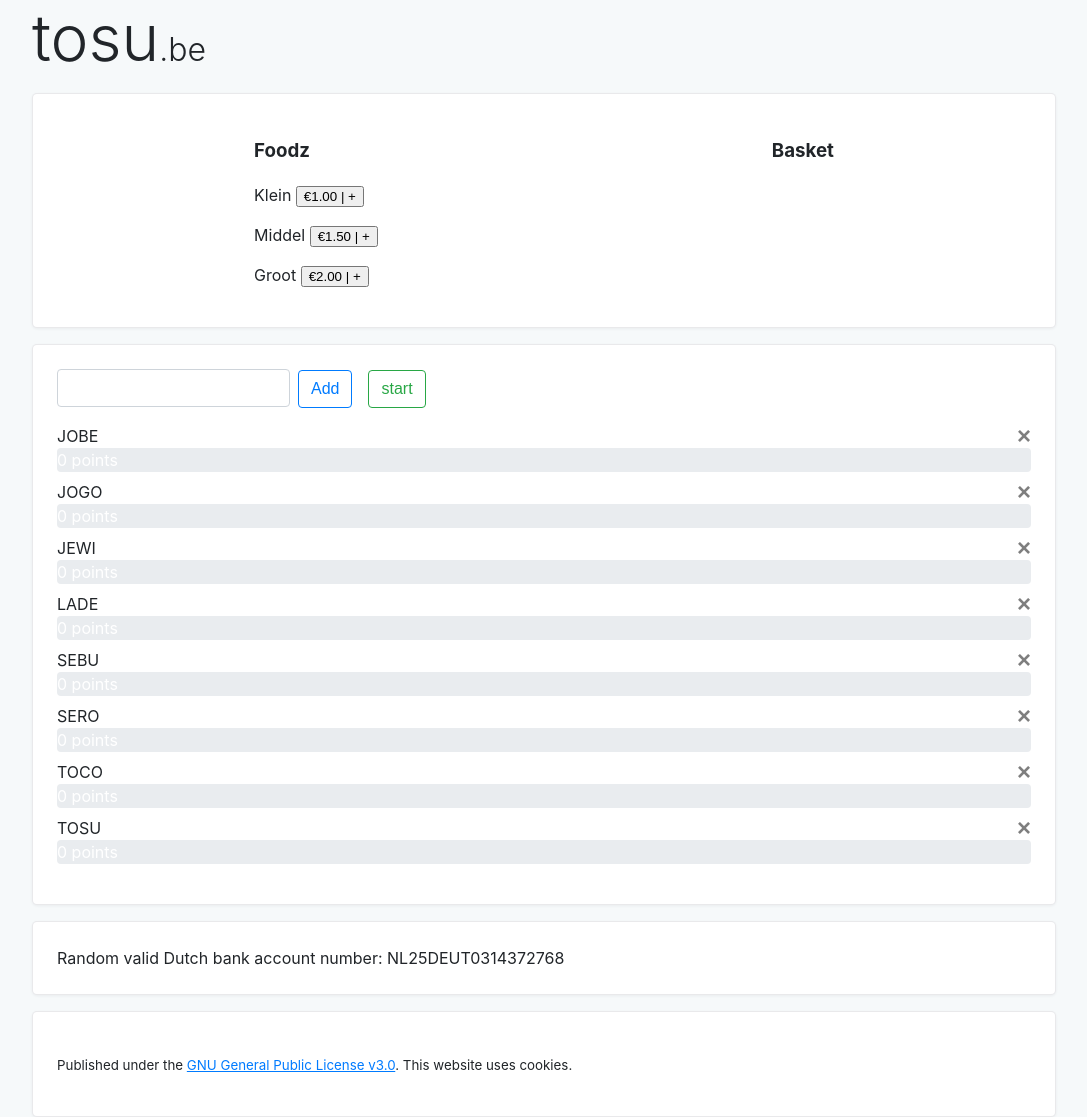
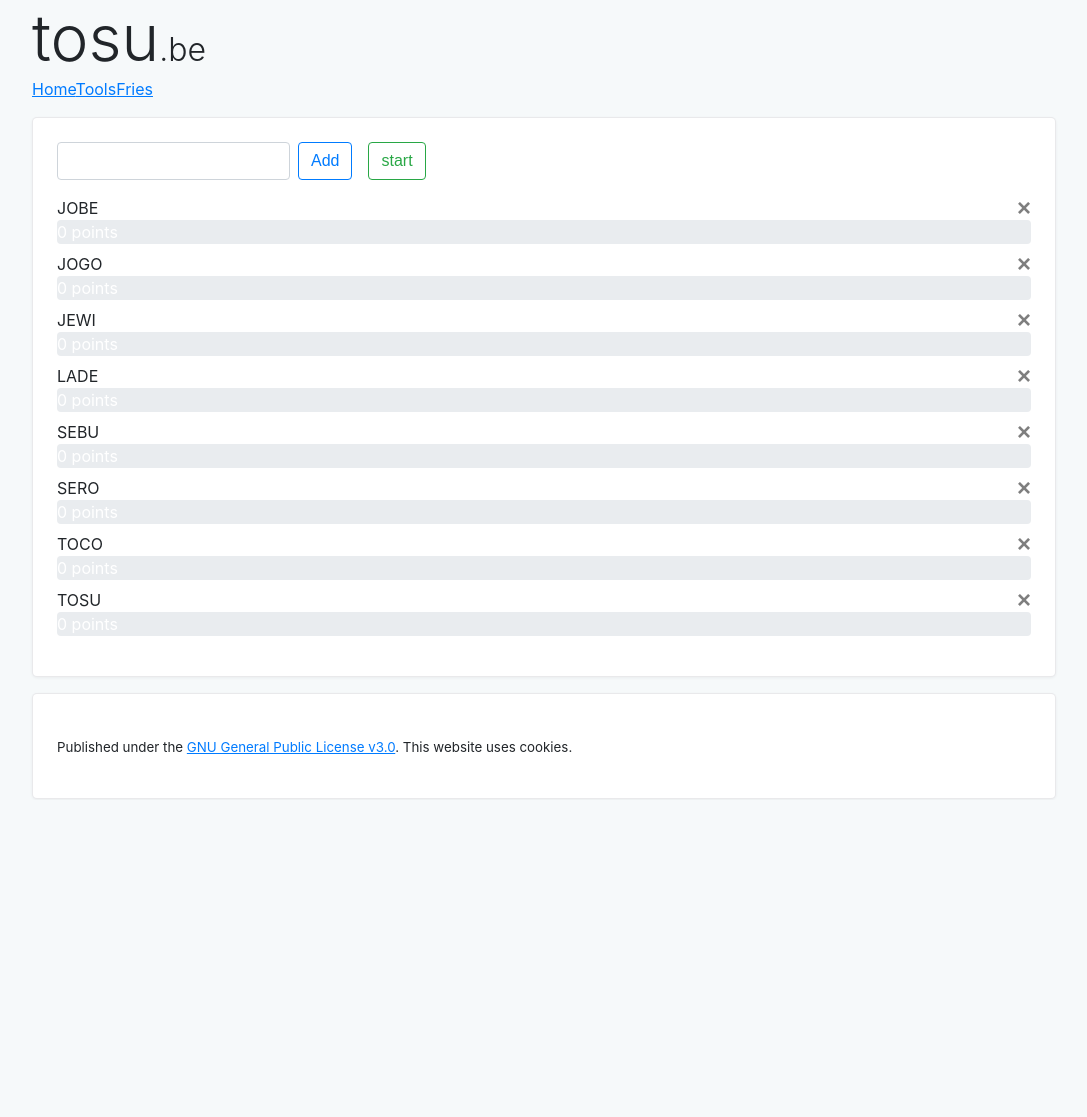
Before and after one commit to TomDeS/tosu, an Angular app: page /home in a window 1280 px wide. Before the commit this address led to /. Shown: the whole page, without its empty margins (96-1183 px from the left). After the commit the page ends 800 px from the top, so only its background shows below. Built offline with nearby package versions, Linux system fonts and the light colour scheme.

Commit message:
basic navigation

```diff
--- a/src/app/app-routing.module.ts
+++ b/src/app/app-routing.module.ts
@@ -1,7 +1,16 @@
 import { NgModule } from '@angular/core';
 import { Routes, RouterModule } from '@angular/router';
 
-const routes: Routes = [];
+import { BankaccountComponent } from './components/bankaccount/bankaccount.component';
+import { PlayerComponent } from './components/player/player.component';
+import { ProductListComponent } from './components/shop/product-list/product-list.component';
+
+const routes: Routes = [
+  { path: '', redirectTo: '/home', pathMatch: 'full' },
+  { path: 'fries', component: ProductListComponent },
+  { path: 'home', component: PlayerComponent },
+  { path: 'tools', component: BankaccountComponent },
+];
 
 @NgModule({
   imports: [RouterModule.forRoot(routes)],
--- a/src/app/app.component.html
+++ b/src/app/app.component.html
@@ -1,16 +1,20 @@
-<h1>tosu<span class="small">.be</span></h1>
+<header>
+    <h1>tosu<span class="small">.be</span></h1>
+    <nav>
+        <a routerLink="/home">Home</a>
+        <a routerLink="/tools">Tools</a>
+        <a routerLink="/fries">Fries</a>
+    </nav>
+</header>
 
-<app-product-list></app-product-list>
+<router-outlet></router-outlet>
 
-<app-player></app-player>
-
-<app-bankaccount></app-bankaccount>
-
-<div class="card">
+<footer class="card">
     <p>
         <small>
-            Published under the <a href="https://raw.githubusercontent.com/TomDeS/tosu/master/license" target="_blank">GNU General Public License v3.0</a>.
+            Published under the <a href="https://raw.githubusercontent.com/TomDeS/tosu/master/license" target="_blank">GNU
+                General Public License v3.0</a>.
             This website uses cookies.
         </small>
     </p>
-</div>
+</footer>
```
